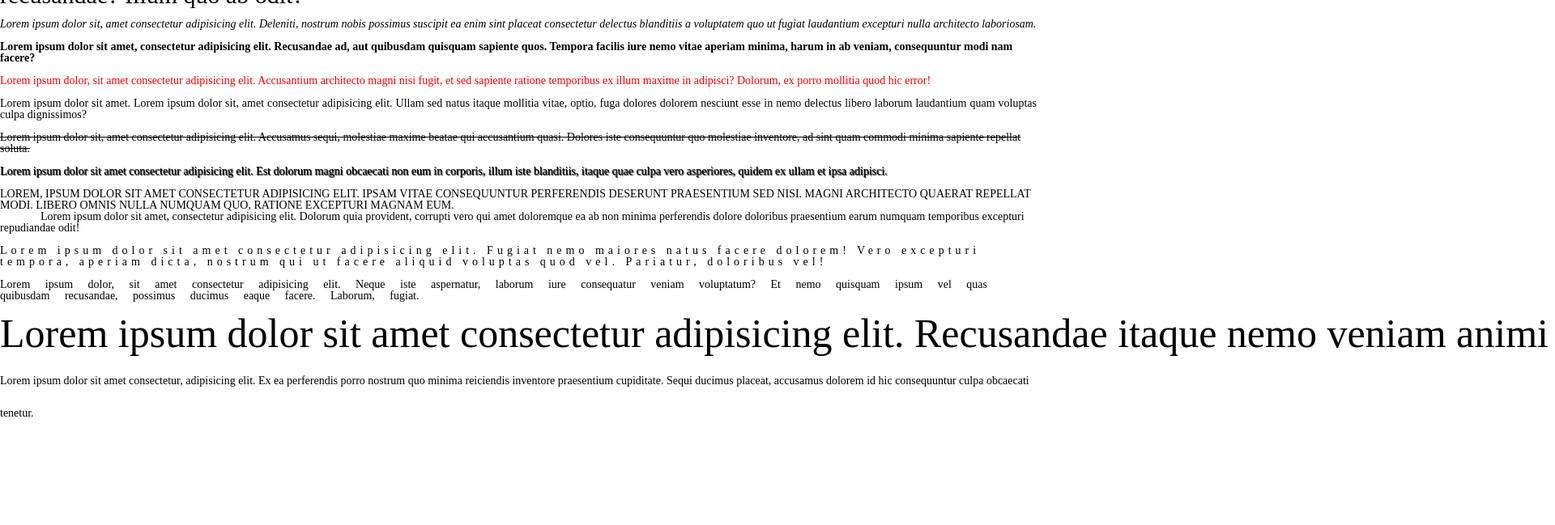
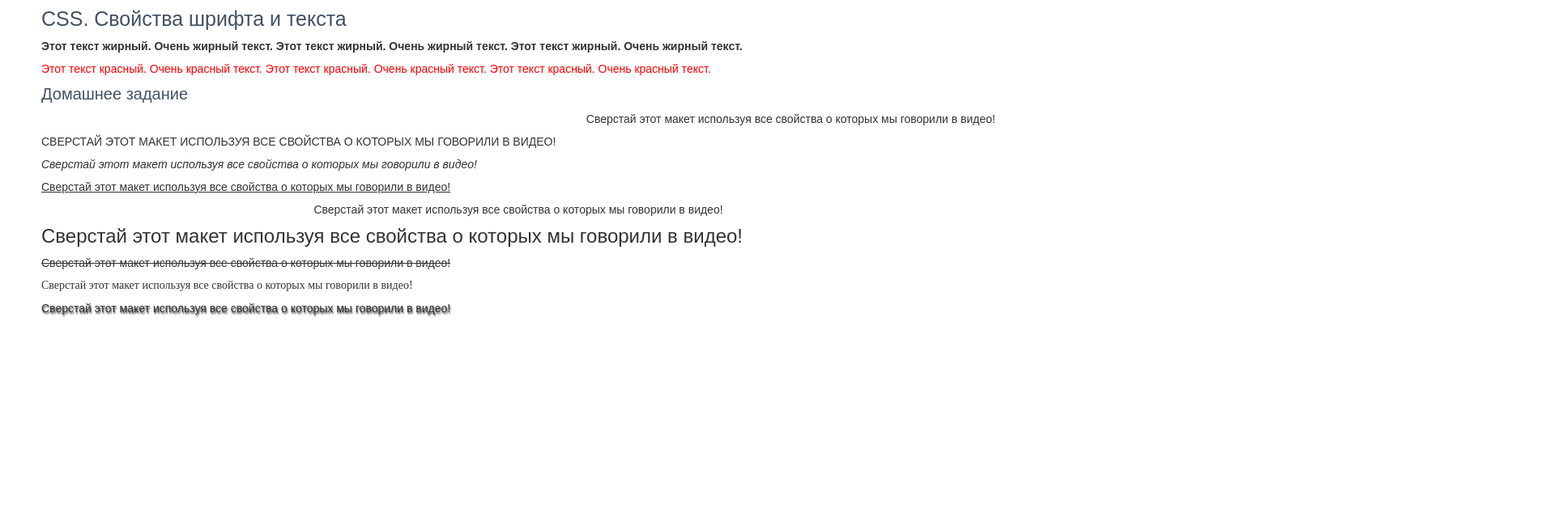
Before and after one commit to santonase/front-end-firstProject, a plain HTML site: page css_2/index.html in a window 1280 px wide. Shown: the part 151-800 px from the top of the page at 81% size, 1920 px wide, since content can reach past the window. Drawn offline with Linux system fonts and the light colour scheme.

Commit message:
css2_hw_textPSD

```diff
--- a/css_2/css/style.css
+++ b/css_2/css/style.css
@@ -1,58 +1,80 @@
-@import url(/css/reset.css);
+@import url(/css_2/css/reset.css);
 
-.arial {
+body {
     font-family: Arial, "Helvetica Neue", Helvetica, sans-serif;
+    padding: 54px 51px;
 }
 
-.fz30 {
+h1 {
+    color: #445161;
     font-size: 30px;
+}
+
+h2 {
+    color: #445161;
+    font-size: 25px;
+}
+
+.text {
+    color: #333333;
+    line-height: 25px;
+}
+
+.bold {
+    color: #333333;
+    font-weight: 700;
+}
+
+.red {
+    color: #ff0000;
+}
+
+h3 {
+    color: #445161;
+    font-size: 20px;
+}
+
+.right {
+    text-align: right;
+    color: #333333;
+}
+
+.uppercase {
+    color: #333333;
+    text-transform: uppercase;
 }
 
 .italic {
     font-style: italic;
+    color: #333333;
 }
 
-.font700 {
-    font-weight: 700;
+.underline {
+    text-decoration: underline;
+    color: #333333;
 }
 
-.color_red {
-    color: red;
+.center {
+    text-align: center;
+    color: #333333;
 }
 
-.textright {
-    text-align: justify;
+.fz24 {
+    color: #333333;
+    font-size: 24px;
 }
 
-.decoration {
+.through-line {
     text-decoration: line-through;
+    color: #333333;
+}
+
+.newroman {
+    color: #333333;
+    font-family: 'Times New Roman', Times, serif;
 }
 
 .shadow {
-    text-shadow: 1px 1px 1px #000;
+    color: #333333;
+    text-shadow: 1px 2px 2px #333333;
 }
-
-.uppercase {
-    text-transform: uppercase;
-}
-
-.ident {
-    text-indent: 50px;
-}
-
-.spacing {
-    letter-spacing: 5px;
-}
-
-.wspace {
-    word-spacing: 15px;
-}
-
-.whs {
-    font-size: 50px;
-    white-space: nowrap;
-}
-
-.lineheight {
-    line-height: 40px;
-}
--- a/css_2/index.html
+++ b/css_2/index.html
@@ -4,67 +4,62 @@
     <meta charset="UTF-8">
     <meta name=viewport content="width=device-width, initial-scale=1.0"> <meta http-equiv="X-UA-Compatible" content="ie=edge">
     <title>CSS_2</title>
-    <link rel="stylesheet" href="css/style.css">
+    <link rel="stylesheet" href="../css_2/css/style.css">
 </head>
 <body>
-   <p>
-    Lorem ipsum, dolor sit amet consectetur adipisicing elit. Facere sapiente illum perspiciatis quisquam voluptatum totam nesciunt iure alias ex, at dolor aliquid suscipit cumque error consequatur sint nemo obcaecati eaque?
+    <h1>Фрилансер по жизни</h1>
+    <br>
+    <p class="text">
+        Поставь лайк всем видосам фрилансера и получи +1000 очков кармы. Поставь лайк всем видосам фрилансера и получи +1000 очков кармы. Поставь лайк всем видосам фрилансера и получи +1000 очков кармы. Поставь лайк всем видосам фрилансера и получи +1000 очков кармы.
     </p>
     <br>
-   <p class="arial">
-    Lorem ipsum dolor sit amet consectetur adipisicing elit. Laboriosam dolorum molestiae, necessitatibus omnis iste libero nobis autem unde, doloremque facilis delectus sunt non nesciunt rem consequuntur itaque? Alias, esse harum?
+    <h2>CSS. Свойства шрифта и текста</h2>
+    <br>
+    <p class="bold">
+        Этот текст жирный. Очень жирный текст. Этот текст жирный. Очень жирный текст. Этот текст жирный. Очень жирный текст.
     </p>
     <br>
-   <p class="fz30">
-    Lorem ipsum dolor sit amet consectetur adipisicing elit. Expedita, numquam molestias corporis dicta aut impedit reprehenderit saepe nisi itaque aspernatur, quibusdam praesentium, repellendus delectus est recusandae? Illum quo ab odit?
+    <p class="red">
+        Этот текст красный. Очень красный текст. Этот текст красный. Очень красный текст. Этот текст красный. Очень красный текст.
+    </p>
+    <br>
+    <h3>Домашнее задание</h3>
+    <br>
+    <p class="right">
+        Сверстай этот макет используя все свойства о которых мы говорили в видео!
+    </p>
+    <br>
+    <p class="uppercase">
+        Сверстай этот макет используя все свойства о которых мы говорили в видео!
     </p>
     <br>
     <p class="italic">
-    Lorem ipsum dolor sit, amet consectetur adipisicing elit. Deleniti, nostrum nobis possimus suscipit ea enim sint placeat consectetur delectus blanditiis a voluptatem quo ut fugiat laudantium excepturi nulla architecto laboriosam.
+        Сверстай этот макет используя все свойства о которых мы говорили в видео!
     </p>
     <br>
-   <p class="font700">
-    Lorem ipsum dolor sit amet, consectetur adipisicing elit. Recusandae ad, aut quibusdam quisquam sapiente quos. Tempora facilis iure nemo vitae aperiam minima, harum in ab veniam, consequuntur modi nam facere?
+    <p class="underline">
+        Сверстай этот макет используя все свойства о которых мы говорили в видео!
     </p>
     <br>
-   <p class="color_red">
-    Lorem ipsum dolor, sit amet consectetur adipisicing elit. Accusantium architecto magni nisi fugit, et sed sapiente ratione temporibus ex illum maxime in adipisci? Dolorum, ex porro mollitia quod hic error!
+    <p class="center">
+        Сверстай этот макет используя все свойства о которых мы говорили в видео!
     </p>
     <br>
-   <p class="textright">
-    Lorem ipsum dolor sit amet.
-    Lorem ipsum dolor sit, amet consectetur adipisicing elit. Ullam sed natus itaque mollitia vitae, optio, fuga dolores dolorem nesciunt esse in nemo delectus libero laborum laudantium quam voluptas culpa dignissimos?
+    <p class="fz24">
+        Сверстай этот макет используя все свойства о которых мы говорили в видео!
     </p>
     <br>
-   <p class="decoration">
-    Lorem ipsum dolor sit, amet consectetur adipisicing elit. Accusamus sequi, molestiae maxime beatae qui accusantium quasi. Dolores iste consequuntur quo molestiae inventore, ad sint quam commodi minima sapiente repellat soluta.
+    <p class="through-line">
+        Сверстай этот макет используя все свойства о которых мы говорили в видео!
+    </p>
+    <br>
+    <p class="newroman">
+        Сверстай этот макет используя все свойства о которых мы говорили в видео!
     </p>
     <br>
     <p class="shadow">
-    Lorem ipsum dolor sit amet consectetur adipisicing elit. Est dolorum magni obcaecati non eum in corporis, illum iste blanditiis, itaque quae culpa vero asperiores, quidem ex ullam et ipsa adipisci.
+        Сверстай этот макет используя все свойства о которых мы говорили в видео!
     </p>
-   <br>
-   <p class="uppercase">
-    Lorem, ipsum dolor sit amet consectetur adipisicing elit. Ipsam vitae consequuntur perferendis deserunt praesentium sed nisi. Magni architecto quaerat repellat modi. Libero omnis nulla numquam quo, ratione excepturi magnam eum.
-   </p>
-   <p class="ident">
-    Lorem ipsum dolor sit amet, consectetur adipisicing elit. Dolorum quia provident, corrupti vero qui amet doloremque ea ab non minima perferendis dolore doloribus praesentium earum numquam temporibus excepturi repudiandae odit!
-   </p>
-   <br>
-   <p class="spacing">
-    Lorem ipsum dolor sit amet consectetur adipisicing elit. Fugiat nemo maiores natus facere dolorem! Vero excepturi tempora, aperiam dicta, nostrum qui ut facere aliquid voluptas quod vel. Pariatur, doloribus vel!
-   </p>
-   <br>
-   <p class="wspace">
-    Lorem ipsum dolor, sit amet consectetur adipisicing elit. Neque iste aspernatur, laborum iure consequatur veniam voluptatum? Et nemo quisquam ipsum vel quas quibusdam recusandae, possimus ducimus eaque facere. Laborum, fugiat.
-   </p>
-   <br>
-   <p class="whs">
-    Lorem ipsum dolor sit amet consectetur adipisicing elit. Recusandae itaque nemo veniam animi impedit magni, praesentium cum nobis dicta quis iste sapiente quas aperiam ut perferendis nulla esse? Hic, ipsum.
-   </p>
-   <br>
-   <p class="lineheight">
-    Lorem ipsum dolor sit amet consectetur, adipisicing elit. Ex ea perferendis porro nostrum quo minima reiciendis inventore praesentium cupiditate. Sequi ducimus placeat, accusamus dolorem id hic consequuntur culpa obcaecati tenetur.
-   </p>
+
 </body>
 </html>
```
Lines whose indentation alone changed are shown as unchanged.
